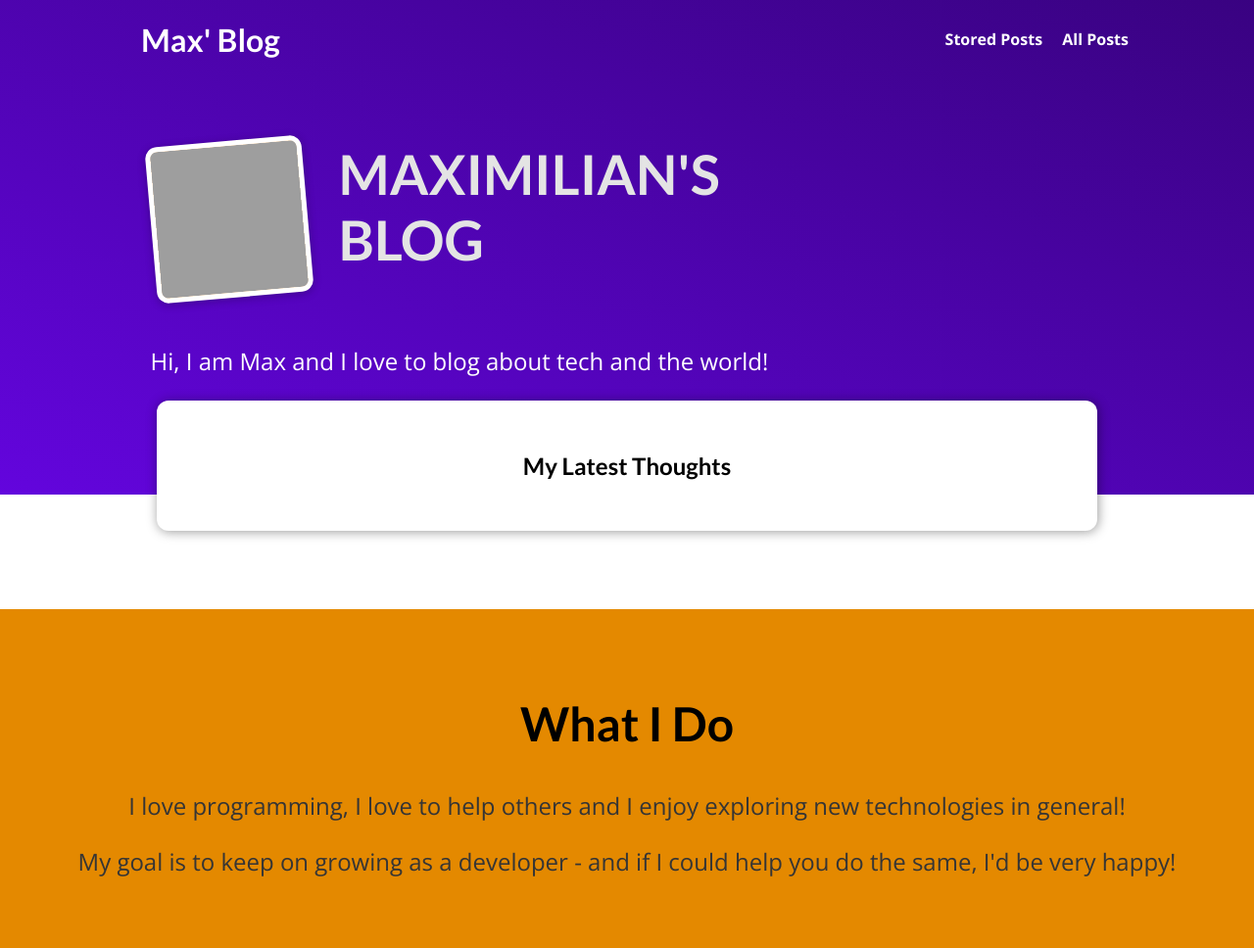
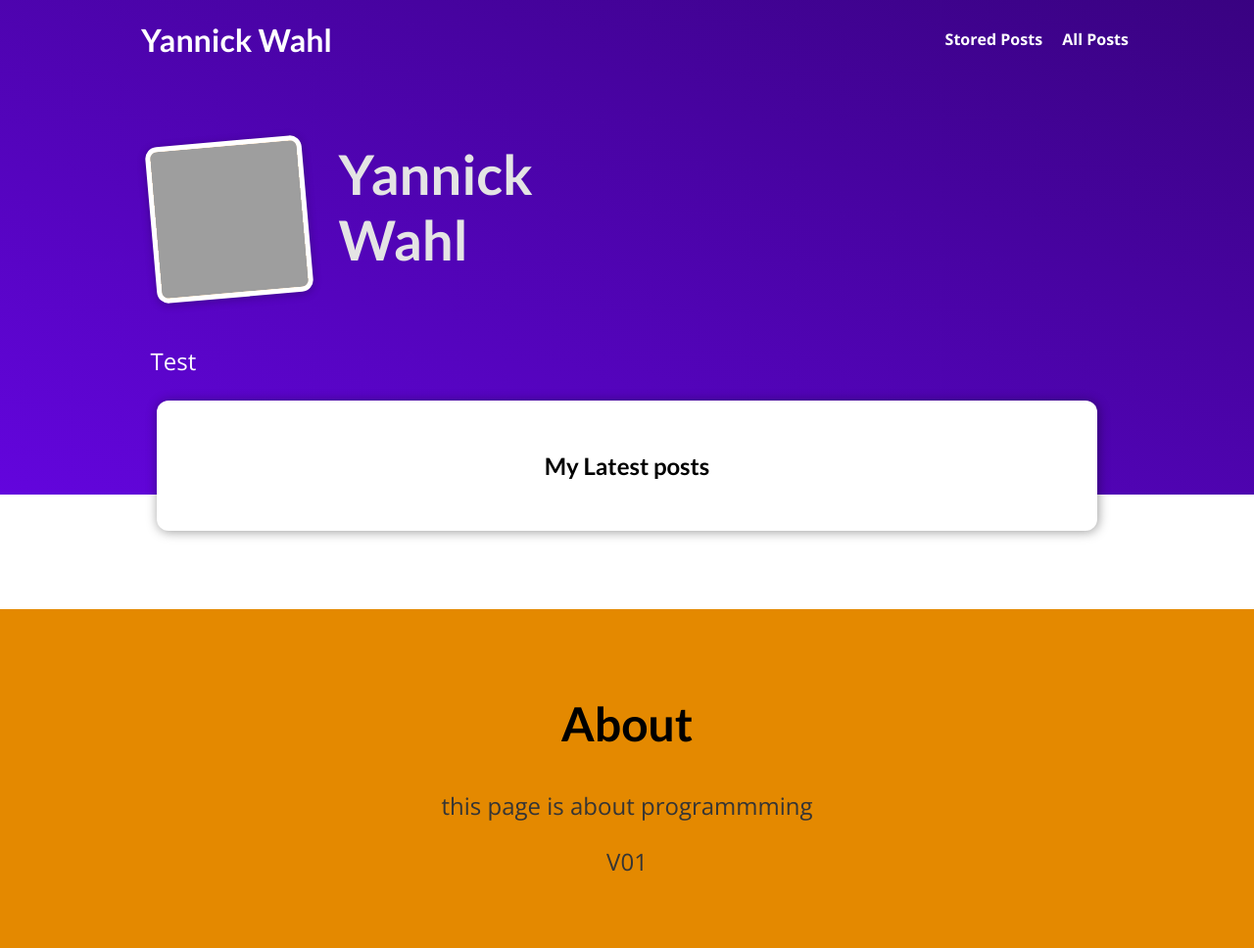
Before and after one commit to Yannick284/djangov1, a Django app: page / in a window 1280 px wide. Shown: the whole page at 98% size. Run offline with Django 3.2, Linux system fonts and the light colour scheme; data that the repository does not hold is empty; grey boxes are pictures that could not be loaded.

Commit message:
Update code and superuser

```diff
--- a/blog/templates/blog/index.html
+++ b/blog/templates/blog/index.html
@@ -2,7 +2,7 @@
 {% load static %}
 
 {% block title %}
-My Blog
+My page
 {% endblock %}
 
 {% block css_files %}
@@ -13,14 +13,14 @@ My Blog
 {% block content %}
 <section id="welcome">
   <header>
-    <img src="{% static "blog/images/max.png" %}" alt="Max - The Author Of This Blog" />
-    <h2>MAXIMILIAN'S BLOG</h2>
+    <img src="{% static "blog/images/me.png" %}" alt="Yannick - premier déploiement" />
+    <h2>Yannick Wahl</h2>
   </header>
-  <p>Hi, I am Max and I love to blog about tech and the world!</p>
+  <p>Test</p>
 </section>
 
 <section id="latest-posts">
-  <h2>My Latest Thoughts</h2>
+  <h2>My Latest posts</h2>
 
   <ul>
     {% for post in posts %}
@@ -30,14 +30,12 @@ My Blog
 </section>
 
 <section id="about">
-  <h2>What I Do</h2>
+  <h2>About</h2>
   <p>
-    I love programming, I love to help others and I enjoy exploring new
-    technologies in general!
+    this page is about programmming
   </p>
   <p>
-    My goal is to keep on growing as a developer - and if I could help you do
-    the same, I'd be very happy!
+    V01
   </p>
 </section>
 {% endblock %}
--- a/templates/base.html
+++ b/templates/base.html
@@ -11,7 +11,7 @@
 </head>
 <body>
   <header id="main-navigation">
-    <h1><a href="{% url "starting-page" %}">Max' Blog</a></h1>
+    <h1><a href="{% url "starting-page" %}">Yannick Wahl</a></h1>
     <nav>
       <a href="{% url "read-later" %}">Stored Posts</a>
       <a href="{% url "posts-page" %}">All Posts</a>
```
Also changed, not shown: my_site/create_superuser.py (added).
